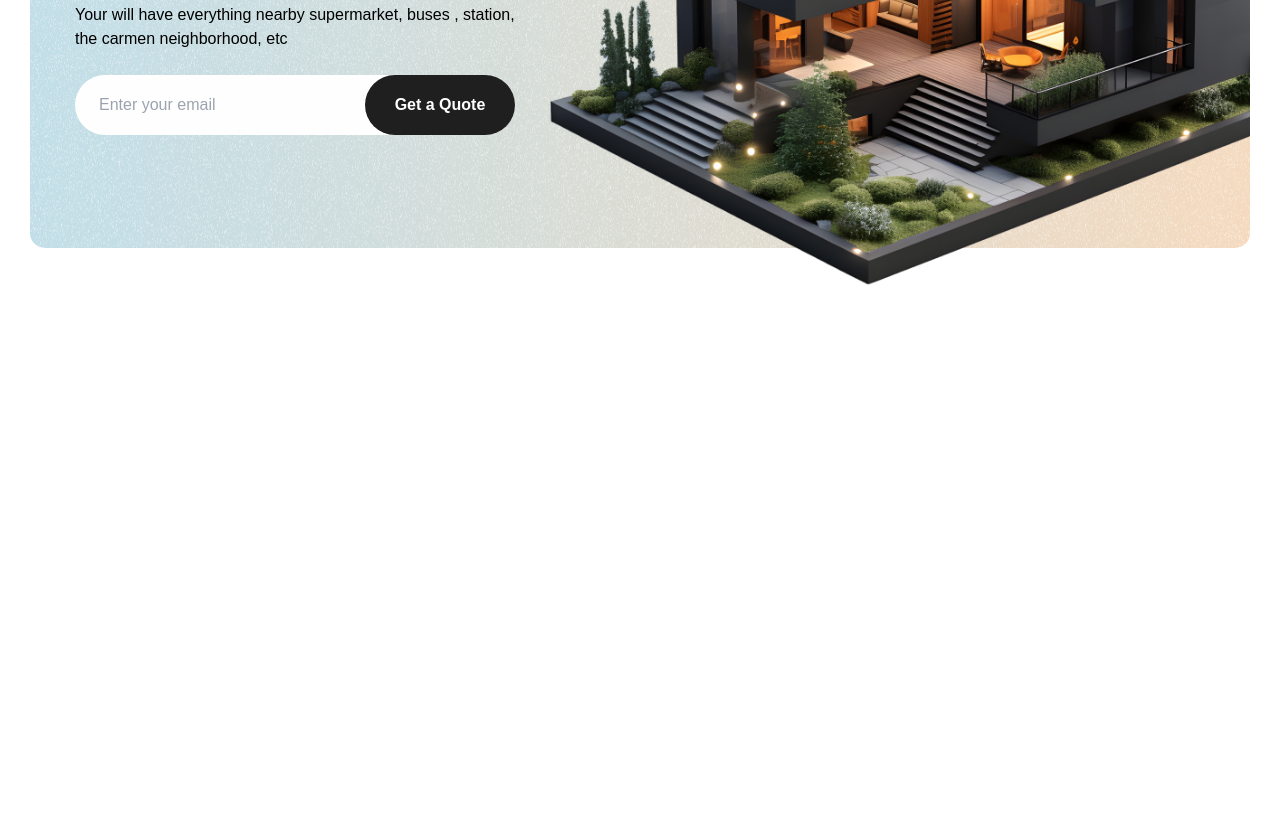
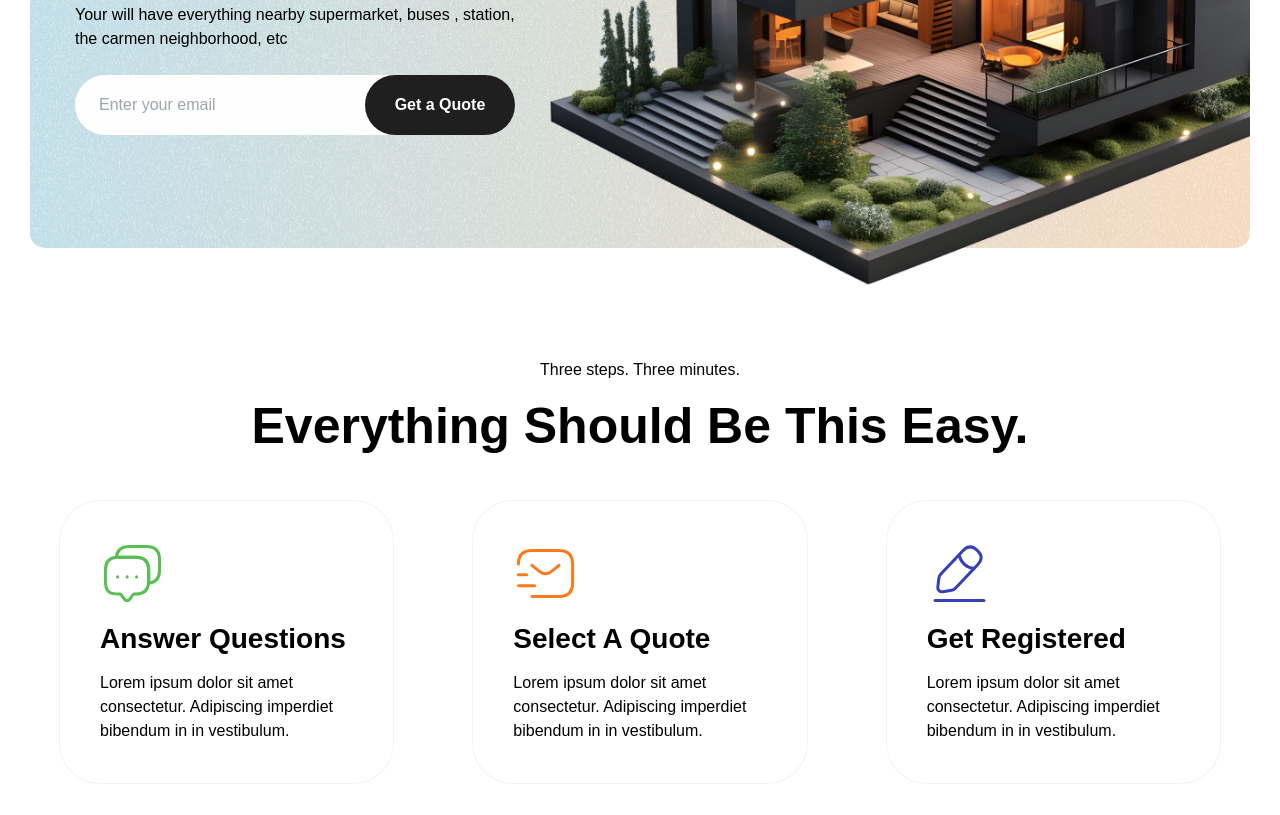
Before and after one commit to rayhan-bapari/elysian, a website: page index.html in a window 1280 px wide. Shown: the part 461-1276 px from the top of the page. Before the commit the page ends 800 px from the top, so only its background shows below. Drawn offline with Linux system fonts and the light colour scheme; files whose address does not match are found by name.

Commit message:
added process section

```diff
--- a/index.html
+++ b/index.html
@@ -60,7 +60,39 @@
                 <img src="src/assets/images/hero-image.png" alt="" />
             </div>
         </section>
-
+        <!-- Process Area -->
+        <section class="process__area">
+            <div class="process__header--config">
+                <h3
+                    class="process__header--subtitle"
+                    data-aos="fade-right"
+                    data-aos-duration="1000"
+                    data-aos-delay="300"
+                >
+                    Three steps. Three minutes.
+                </h3>
+                <h2 class="process__header--title" data-aos="fade-right" data-aos-duration="1000" data-aos-delay="300">
+                    Everything should be this easy.
+                </h2>
+            </div>
+            <div class="process">
+                <div class="process__box">
+                    <img src="src/assets/images/process/qna.svg" alt="Answer questions" />
+                    <h2 class="process__title">Answer questions</h2>
+                    <p>Lorem ipsum dolor sit amet consectetur. Adipiscing imperdiet bibendum in in vestibulum.</p>
+                </div>
+                <div class="process__box">
+                    <img src="src/assets/images/process/quote.svg" alt="Select a quote" />
+                    <h2 class="process__title">Select a quote</h2>
+                    <p>Lorem ipsum dolor sit amet consectetur. Adipiscing imperdiet bibendum in in vestibulum.</p>
+                </div>
+                <div class="process__box">
+                    <img src="src/assets/images/process/register.svg" alt="Get registered" />
+                    <h2 class="process__title">Get registered</h2>
+                    <p>Lorem ipsum dolor sit amet consectetur. Adipiscing imperdiet bibendum in in vestibulum.</p>
+                </div>
+            </div>
+        </section>
         <!-- Js Files -->
         <script src="src/js/app.js"></script>
     </body>
--- a/src/css/main.css
+++ b/src/css/main.css
@@ -98,3 +98,37 @@ header {
 .hero__image {
     @apply pl-8 lg:w-[50%] lg:h-[100%] xl:w-auto xl:h-auto lg:-mb-12 flex justify-end;
 }
+
+/* Process Area */
+.process__header--config {
+    @apply flex flex-col justify-between items-center gap-4 my-8 mx-4 lg:mx-[30px] pt-[80px];
+}
+
+.process__header--subtitle {
+    @apply text-black text-base font-normal leading-[120%];
+}
+
+.process__header--title {
+    @apply text-black text-[30px] lg:text-[40px] xl:text-[50px] font-semibold leading-[120%] capitalize;
+}
+
+.process {
+    @apply grid grid-cols-1 lg:grid-cols-2 xl:grid-cols-3 gap-6 lg:gap-[80px] my-8 mx-4 lg:mx-[60px] mt-[45px];
+}
+
+.process__box {
+    @apply flex flex-col justify-start items-start gap-4 rounded-[40px] px-[30px] py-[30px] lg:px-[40px] lg:py-[40px];
+    box-shadow: rgba(0, 0, 0, 0.05) 0px 0px 0px 1px;
+}
+
+.process img {
+    @apply size-[65px];
+}
+
+.process__title {
+    @apply text-black text-[28px] font-semibold leading-[120%] capitalize;
+}
+
+.process__desc {
+    @apply text-black text-base font-normal leading-[120%];
+}
```
Also changed, not shown: dist/css/main.css, src/assets/images/process/qna.svg (added), src/assets/images/process/quote.svg (added), src/assets/images/process/register.svg (added).
